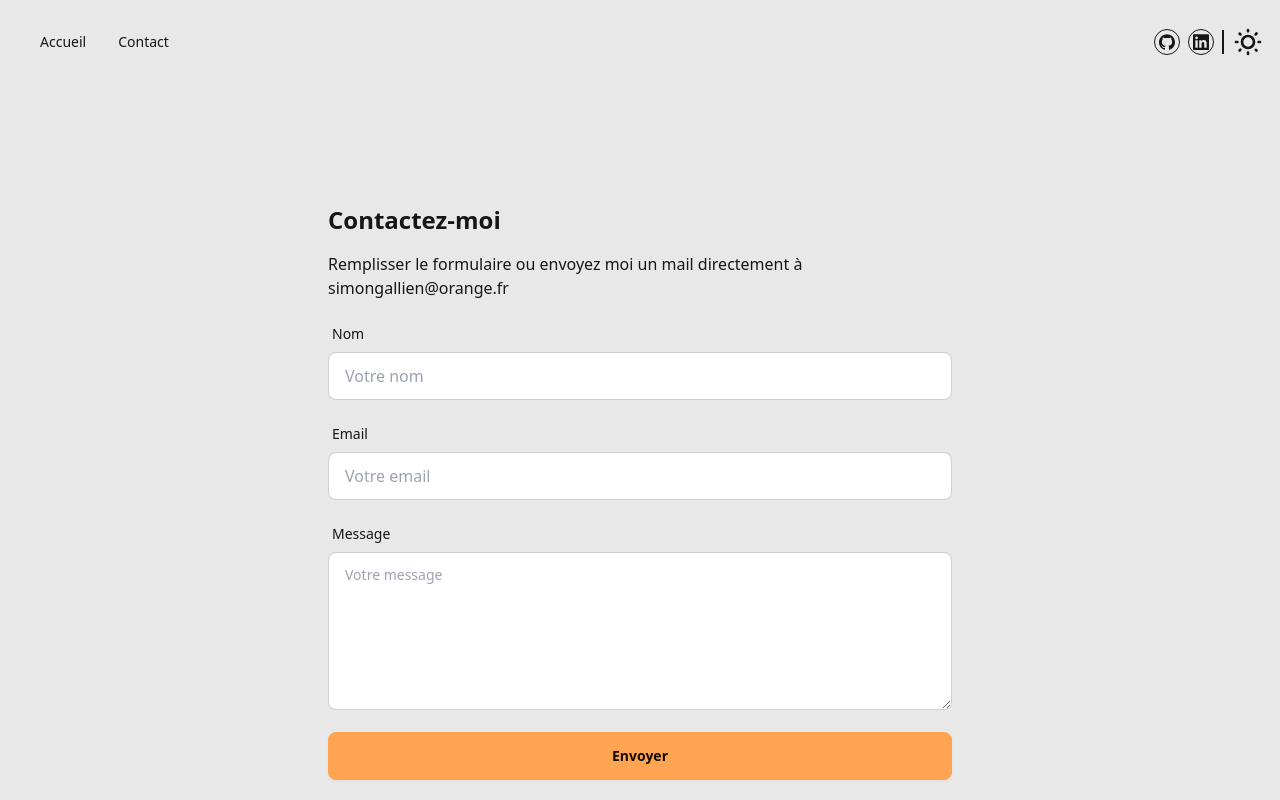
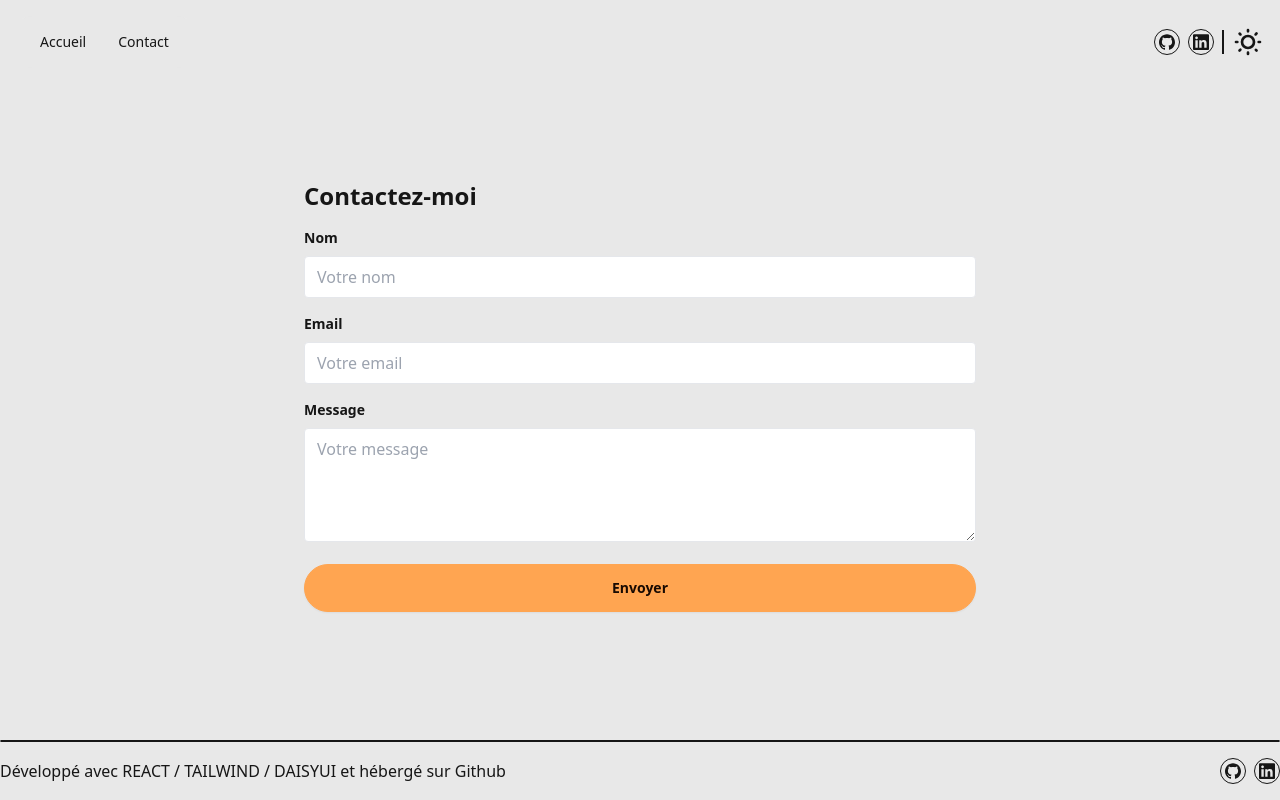
Before and after one commit to SimonGallien/MonPortfolio, a React (Vite) app: page /contact in a window 1280 px wide. Shown: the top 800 px of the page. Built offline with nearby package versions, Linux system fonts and the light colour scheme; a web font is replaced by a local one.

Commit message:
Formulaire de contact fonctionnelle avec fichier .env et le service EmailJS

```diff
--- a/package.json
+++ b/package.json
@@ -13,6 +13,7 @@
     "@react-three/fiber": "^8.17.10",
     "@tsparticles/engine": "^3.7.1",
     "@tsparticles/react": "^3.0.0",
+    "emailjs-com": "^3.2.0",
     "react": "^18.3.1",
     "react-dom": "^18.3.1",
     "react-router-dom": "^7.0.2",
--- a/src/_components/Formulaire.jsx
+++ b/src/_components/Formulaire.jsx
@@ -1,59 +1,88 @@
-export default function Formulaire(){
-    return(
-        <>
-        <form className="space-y-4 w-[672px] mx-auto bg-base-200 p-6 rounded-lg">
-            <h2 className="text-2xl font-bold mb-4" id="contact" >Contactez-moi</h2>
-            <p>Remplisser le formulaire ou envoyez moi un mail directement à simongallien@orange.fr</p>
+import { useRef } from "react";
+import emailjs from "emailjs-com";
 
-            <div>
-                <label to="name" className="label">
-                    <span className="label-text">Nom</span>
+const Formulaire = () => {
+  const form = useRef();
+
+  const sendEmail = (e) => {
+    e.preventDefault();
+
+    emailjs
+    .sendForm(
+        import.meta.env.VITE_EMAILJS_SERVICE_ID,
+        import.meta.env.VITE_EMAILJS_TEMPLATE_ID,
+        form.current,
+        import.meta.env.VITE_EMAILJS_USER_ID
+      )
+
+      .then(
+        (result) => {
+          console.log("Message envoyé :", result.text);
+          alert("Votre message a été envoyé avec succès !");
+        },
+        (error) => {
+          console.error("Erreur :", error.text);
+          alert("Une erreur est survenue, veuillez réessayer.");
+        }
+      );
+  };
+
+  return (
+    <div className="w-[672px] mx-auto">
+      <h1 className="text-2xl font-bold mb-4">Contactez-moi</h1>
+      <form
+        ref={form}
+        onSubmit={sendEmail}
+        className="rounded"
+      >
+        <div className="mb-4">
+          <label htmlFor="name" className="block text-sm font-bold mb-2">
+            Nom
           </label>
           <input
             type="text"
             id="name"
             name="name"
+            required
             placeholder="Votre nom"
-                    className="input input-bordered w-full"
-                    required
+            className="w-full px-3 py-2 border rounded"
           />
         </div>
-
-            <div>
-                <label to="email" className="label">
-                    <span className="label-text">Email</span>
+        <div className="mb-4">
+          <label htmlFor="email" className="block text-sm font-bold mb-2">
+            Email
           </label>
           <input
             type="email"
             id="email"
             name="email"
+            required
             placeholder="Votre email"
-                    className="input input-bordered w-full"
-                    required
+            className="w-full px-3 py-2 border rounded"
           />
         </div>
-
-            <div>
-                <label to="message" className="label">
-                    <span className="label-text">Message</span>
+        <div className="mb-4">
+          <label htmlFor="message" className="block text-sm font-bold mb-2">
+            Message
           </label>
           <textarea
             id="message"
             name="message"
+            required
             placeholder="Votre message"
-                    className="textarea textarea-bordered w-full"
-                    rows="5"
-                    required
+            className="w-full px-3 py-2 border rounded"
+            rows="4"
           ></textarea>
         </div>
-
-            <div className="text-center">
-                <button type="submit" className="btn btn-accent w-full">
+        <button
+          type="submit"
+          className="btn btn-accent w-full rounded-full font-bold py-2 px-4"
+        >
           Envoyer
         </button>
+      </form>
     </div>
-        </form>
-        </>
+  );
+};
 
-    )
-}
+export default Formulaire;
```
Also changed, not shown: 2 other files (tests, documents, lock files or other folders). Lines whose indentation alone changed are shown as unchanged.
